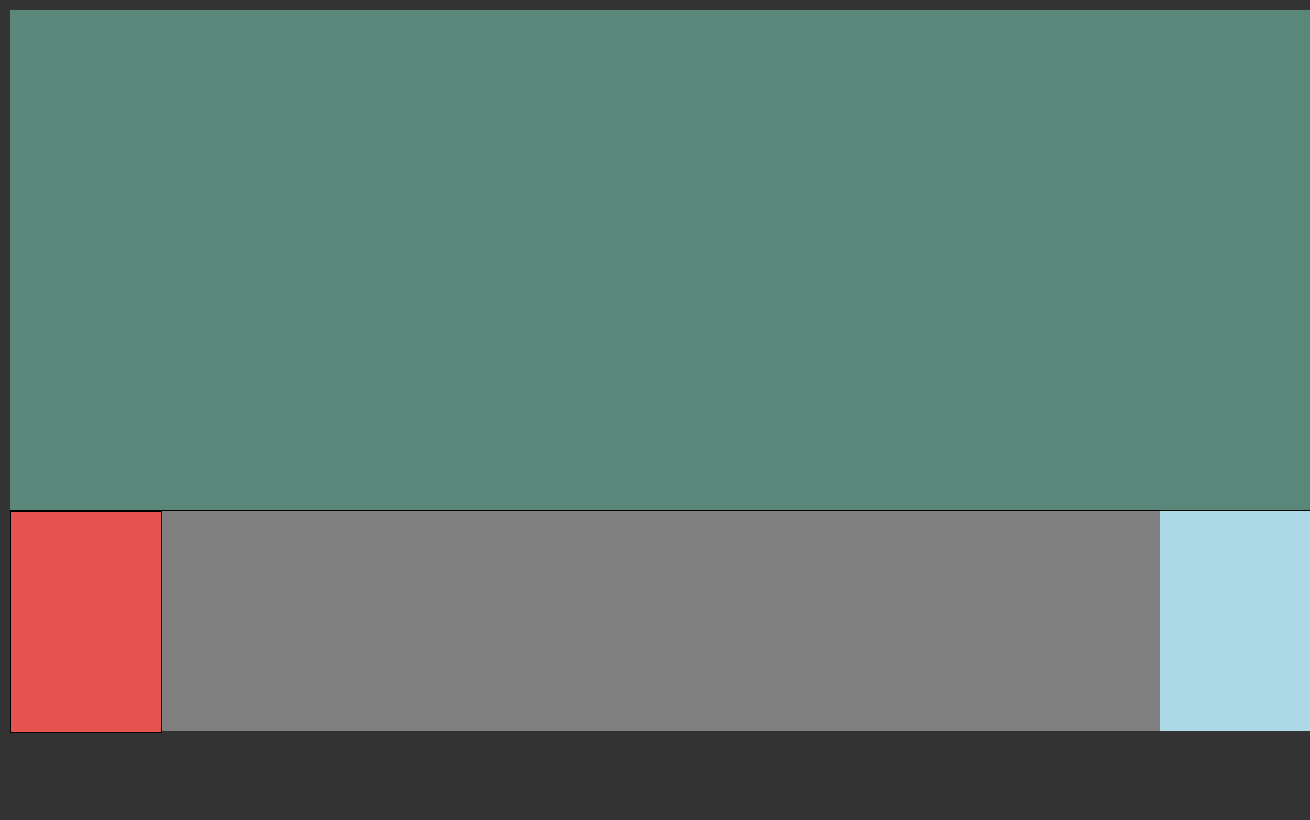
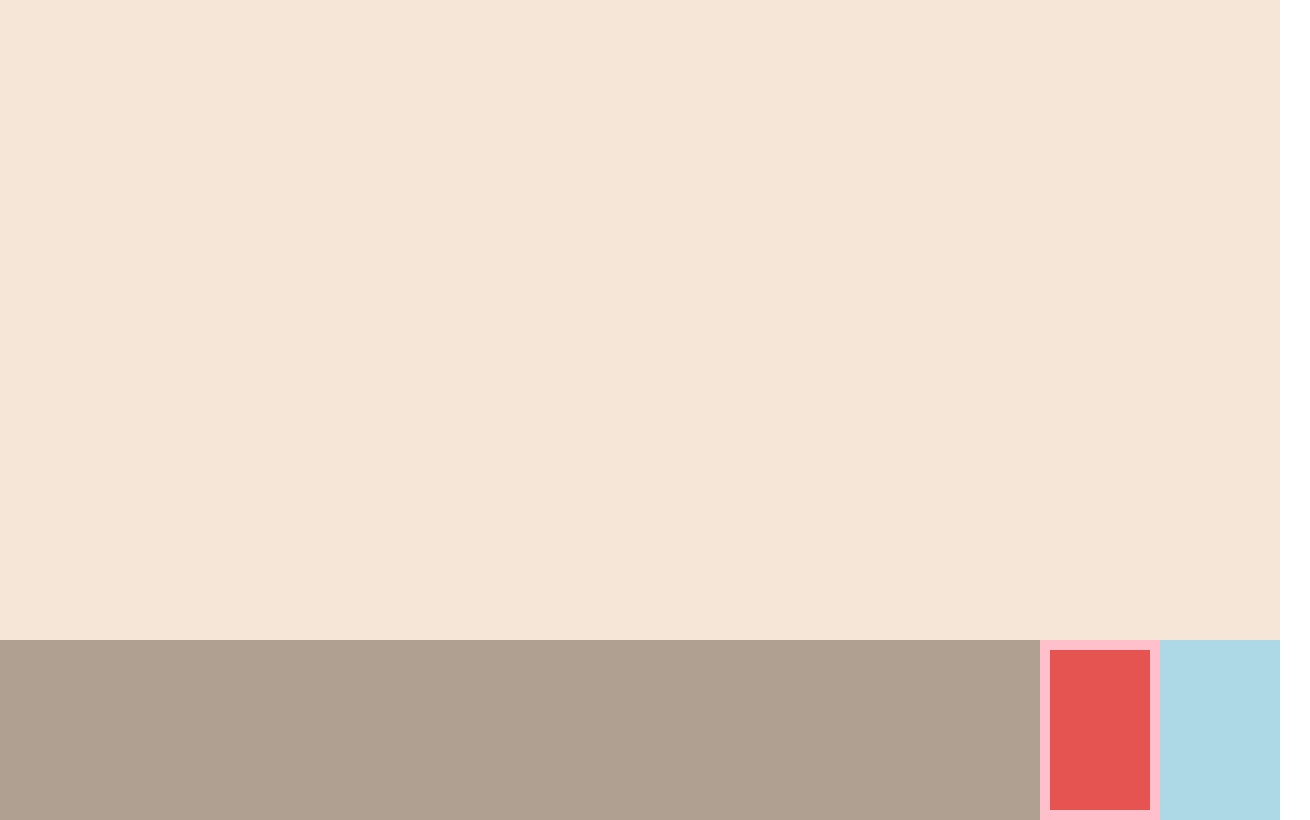
Before and after one commit to avkoehl/cardgame, a plain HTML site: page index.html in a window 1280 px wide. Shown: the whole page, 1310 px wide, since content can reach past the window. Drawn offline with nearby package versions, Linux system fonts and the light colour scheme.

Commit message:
layout and color changes

```diff
--- a/cards.css
+++ b/cards.css
@@ -1,14 +1,13 @@
 .card {
   display:inline-block;
   text-align:center;
-  width: 130px;
-  height: 210px;
+  width: 80px;
+  height: 140px;
 
   margin:0px;
-  padding:10px 10px 0 10px;
-  font-size: 52px;
+  padding:10px 10px 10px 10px;
+  font-size: 22px;
   background-color:white;
-  border: solid 1px black;
   position: absolute;
 }
 
--- a/drag.js
+++ b/drag.js
@@ -22,7 +22,7 @@ $( function()
 
       $(dropped).detach().appendTo(droppedOn);
       $(dropped).css({position: 'relative'});
-      $(dropped).css({top: '10px', left: '10px'});
+      $(dropped).css({top: '0px', left: '0px'});
     }//drop
   });//droppable
 });//function
--- a/cards.html
+++ b/index.html
@@ -17,8 +17,8 @@
 <body onload="initDeck()">
       <div id="board" >
         <div id="playfield"></div>
+        <div id="handZone"></div>
         <div id="deckZone"> </div>
-        <div id="handZone"></div>
         <div id="discardZone"></div>
       </div>
 
--- a/playfield.css
+++ b/playfield.css
@@ -1,13 +1,18 @@
+html {
+	height: 100%;
+	width: 100%;
+}
 body {
-  background-color: #333;
-  margin: auto;
-  padding: 10px;
+	height: 100%;
+	width: 100%;
+	margin: 0px;
+	padding: 0px;
 }
 
 #board {
 	display: flex;
-  width: 1300px;
-  height: 720px;
+	width: 100%;
+	height: 100%;
 	flex-direction: row;
 	flex-wrap: wrap;
 	align-content: flex-start;
@@ -15,28 +20,31 @@ body {
 }
 
 #playfield {
-  width: 1300px;
-  height: 500px;
-  background-color: #59887b;
+	width: 100%;
+	height: calc(100% - 180px);
+	background-color: #f6e6d7;
 	display: flex;
-  border-bottom: 1px solid black;
+	padding: 10px;
 }
 
 #deckZone {
 	background-color: pink;
-  height: 220px;
-  width: 150px;
+	height: 160px;
+	width: 100px;
+	padding: 10px;
 }
 
 #discardZone {
 	background-color: lightblue;
-  height: 220px;
-  width: 150px;
+	height: 160px;
+	width: 100px;
+	padding: 10px;
 }
 
 #handZone {
-  background-color: grey;
-  width: 1000px;
-  height: 220px;
+	background-color: #b0a091;
+	width: calc(100% - 260px);
+	height: 160px;
 	display: flex;
+	padding: 10px;
 }
```
Lines whose indentation alone changed are shown as unchanged.
